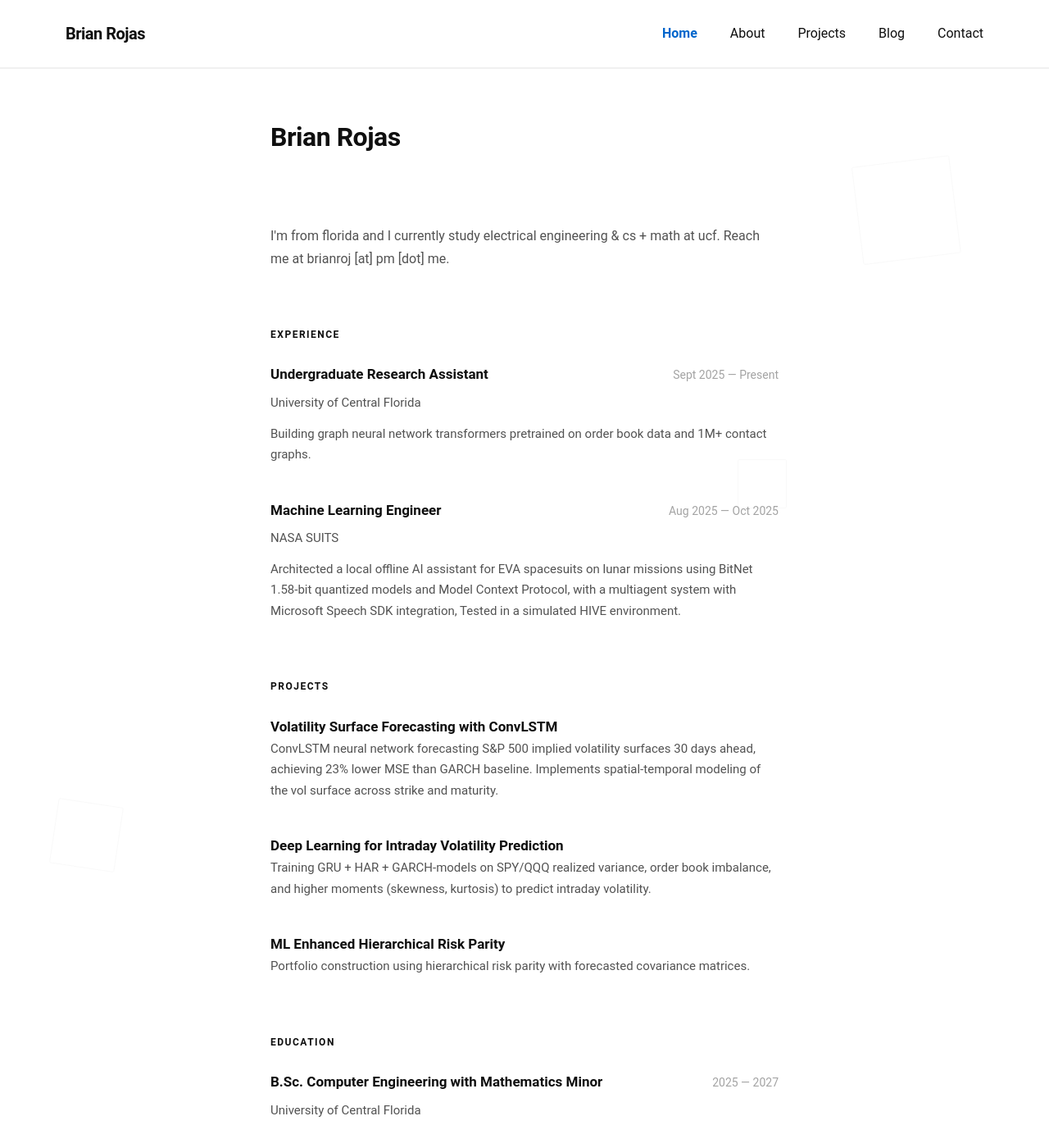
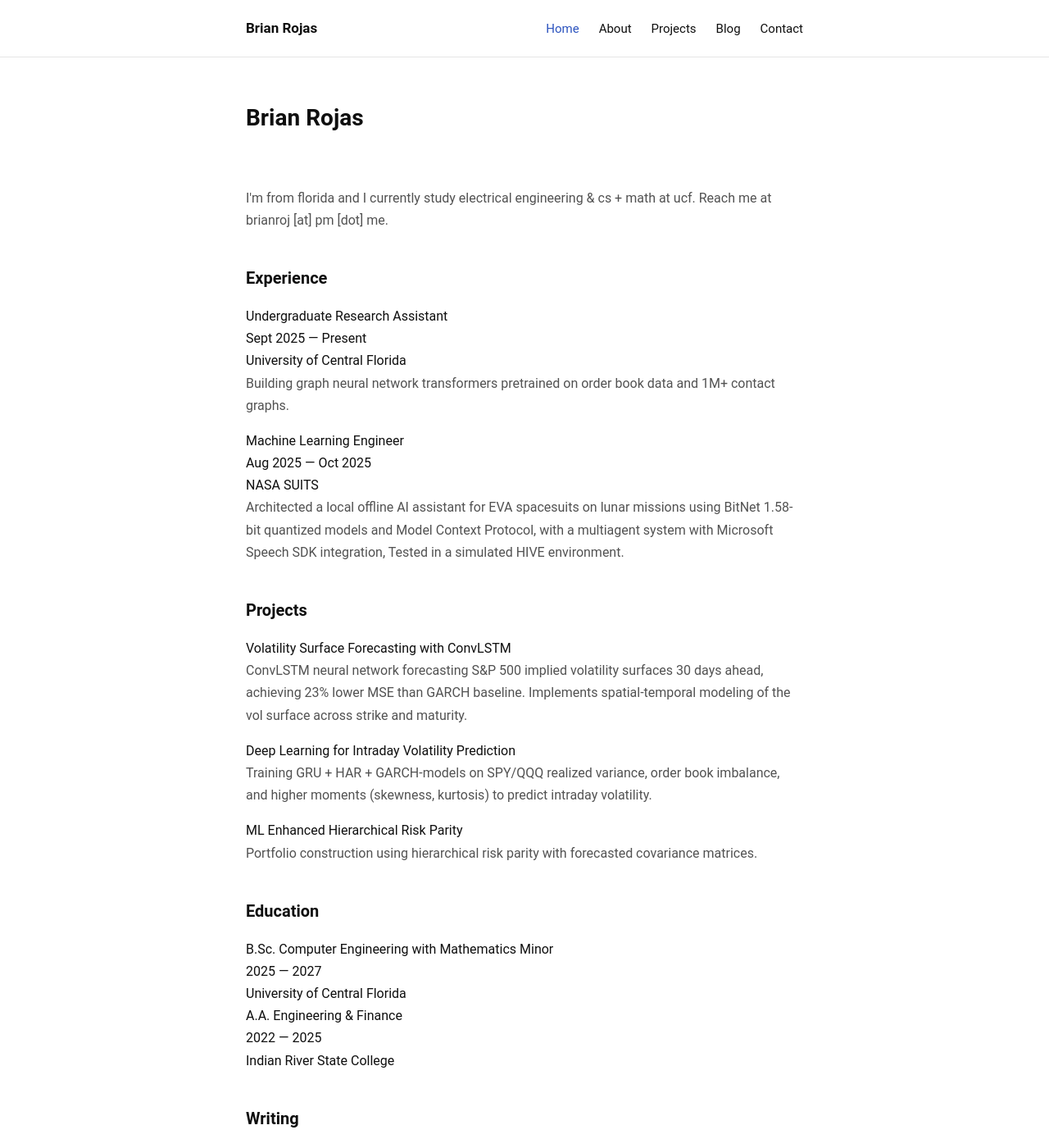
Before and after one commit to brianrojrc/brianrojrc.github.io, a Jekyll site: the page built from index.md, in a window 1280 px wide and 1400 px high. Shown: the whole window at 82% size. Built offline with Jekyll 4.4.1, drawn with Linux system fonts in a browser that asks for light colours.

Commit message:
Update style.scss

```diff
--- a/assets/css/style.scss
+++ b/assets/css/style.scss
@@ -9,18 +9,16 @@
 
 html {
     scroll-behavior: smooth;
-    scroll-padding-top: 80px;
 }
 
-// Color Variables
 :root {
     --bg-color: #ffffff;
     --text-primary: #0f0f0f;
     --text-secondary: #525252;
     --text-tertiary: #a3a3a3;
-    --accent-color: #0066cc;
-    --accent-hover: #0052a3;
-    --border-color: #f0f0f0;
+    --accent-color: #2A52BE;
+    --accent-hover: #1e3a8a;
+    --border-color: #e5e5e5;
 }
 
 @media (prefers-color-scheme: dark) {
@@ -28,103 +26,23 @@
         --bg-color: #0f0f0f;
         --text-primary: #fafafa;
         --text-secondary: #a3a3a3;
-        --text-tertiary: #525252;
-        --accent-color: #3399ff;
-        --accent-hover: #66b3ff;
-        --border-color: #1f1f1f;
+        --text-tertiary: #737373;
+        --accent-color: #60a5fa;
+        --accent-hover: #93c5fd;
+        --border-color: #262626;
     }
 }
 
 body {
-    font-family: 'Roboto', sans-serif;
+    font-family: 'Roboto', -apple-system, BlinkMacSystemFont, 'Segoe UI', sans-serif;
     line-height: 1.7;
     color: var(--text-primary);
     background: var(--bg-color);
     padding: 0;
     transition: background-color 0.3s ease, color 0.3s ease;
-    position: relative;
 }
 
-// Animations
-@keyframes fadeInUp {
-    from {
-        opacity: 0;
-        transform: translateY(30px);
-    }
-    to {
-        opacity: 1;
-        transform: translateY(0);
-    }
-}
-
-@keyframes fadeIn {
-    from {
-        opacity: 0;
-    }
-    to {
-        opacity: 1;
-    }
-}
-
-@keyframes drift {
-    0%, 100% {
-        transform: translate(0, 0) rotate(0deg);
-    }
-    33% {
-        transform: translate(20px, -20px) rotate(120deg);
-    }
-    66% {
-        transform: translate(-20px, 20px) rotate(240deg);
-    }
-}
-
-// Background decoration
-.bg-decoration {
-    position: fixed;
-    top: 0;
-    left: 0;
-    width: 100%;
-    height: 100%;
-    pointer-events: none;
-    z-index: 0;
-    overflow: hidden;
-}
-
-.square {
-    position: absolute;
-    border: 1.5px solid var(--border-color);
-    opacity: 0.4;
-    animation: drift linear infinite;
-    border-radius: 2px;
-
-    &:nth-child(1) {
-        width: 120px;
-        height: 120px;
-        top: 15%;
-        right: 10%;
-        animation-duration: 25s;
-    }
-
-    &:nth-child(2) {
-        width: 80px;
-        height: 80px;
-        top: 70%;
-        left: 5%;
-        animation-duration: 30s;
-        animation-delay: 5s;
-    }
-
-    &:nth-child(3) {
-        width: 60px;
-        height: 60px;
-        top: 40%;
-        right: 25%;
-        animation-duration: 20s;
-        animation-delay: 10s;
-    }
-}
-
-// Navigation
+/* Navigation */
 nav {
     position: fixed;
     top: 0;
@@ -132,268 +50,267 @@
     right: 0;
     background: var(--bg-color);
     z-index: 100;
-    border-bottom: 2px solid var(--border-color);
-    animation: fadeIn 0.6s ease-out;
-    transition: box-shadow 0.3s ease;
+    border-bottom: 1px solid var(--border-color);
+}
 
-    .nav-container {
-        max-width: 1200px;
+nav .nav-container {
+    max-width: 720px;
     margin: 0 auto;
-        padding: 24px 40px;
+    padding: 20px;
     display: flex;
     justify-content: space-between;
     align-items: center;
-    }
 }
 
 .nav-brand {
     font-weight: 600;
     color: var(--text-primary);
-    font-size: 20px;
-    letter-spacing: -0.5px;
+    font-size: 17px;
     text-decoration: none;
-    transition: color 0.2s ease;
-
-    &:hover {
-        color: var(--accent-color);
-    }
-
-    &::after {
-        display: none;
-    }
 }
 
 .nav-links {
     display: flex;
-    gap: 40px;
+    gap: 24px;
     list-style: none;
-
-    a {
-        color: var(--text-primary);
-        font-size: 16px;
-        transition: color 0.2s ease;
-        text-decoration: none;
-        font-family: 'Roboto', sans-serif;
-        position: relative;
-
-        &::after {
-            display: none;
 }
 
-        &:hover {
-            color: var(--accent-color);
-            transform: none;
+.nav-links a {
+    color: var(--text-primary);
+    font-size: 15px;
+    text-decoration: none;
+    transition: color 0.2s ease;
 }
 
-        &.active {
+.nav-links a:hover,
+.nav-links a.active {
     color: var(--accent-color);
-            font-weight: 600;
-        }
-    }
 }
 
-// Container
+/* Container */
 .container {
-    max-width: 700px;
+    max-width: 720px;
     margin: 0 auto;
-    padding: 120px 40px 80px;
-    position: relative;
-    z-index: 1;
+    padding: 120px 20px 80px;
 }
 
-// Header
+/* Header */
 header {
-    margin-bottom: 80px;
-    margin-top: 20px;
-    animation: fadeInUp 0.8s ease-out;
+    margin-bottom: 60px;
 }
 
 h1.name {
-    font-size: 32px;
-    font-weight: 600;
+    font-size: 28px;
+    font-weight: bold;
     color: var(--text-primary);
-    letter-spacing: -0.5px;
-    margin-bottom: 16px;
-    animation: fadeInUp 0.8s ease-out 0.2s backwards;
+    margin-bottom: 20px;
 }
 
-// Sections
+/* Sections */
 section {
-    margin-bottom: 64px;
-    animation: fadeInUp 0.8s ease-out backwards;
-
-    &:nth-of-type(1) { animation-delay: 0.5s; }
-    &:nth-of-type(2) { animation-delay: 0.6s; }
-    &:nth-of-type(3) { animation-delay: 0.7s; }
-    &:nth-of-type(4) { animation-delay: 0.8s; }
-    &:nth-of-type(5) { animation-delay: 0.9s; }
+    margin-bottom: 40px;
 }
 
 h2 {
-    font-size: 12px;
+    font-size: 20px;
     font-weight: 600;
-    margin-bottom: 24px;
+    margin-bottom: 16px;
     color: var(--text-primary);
-    letter-spacing: 1.5px;
-    text-transform: uppercase;
-    position: relative;
-    display: inline-block;
-
-    &::before {
-        content: '';
-        position: absolute;
-        width: 0;
-        height: 2px;
-        bottom: -4px;
-        left: 0;
-        background: var(--accent-color);
-        transition: width 0.6s ease;
-    }
-}
-
-section:hover h2::before {
-    width: 40px;
 }
 
 p {
     margin-bottom: 16px;
     color: var(--text-secondary);
     font-size: 16px;
+    line-height: 1.7;
 }
 
-// Work and Project Items
-.work-item,
-.project-item {
-    margin-bottom: 40px;
-    padding-left: 0;
-    opacity: 1;
-    transition: transform 0.3s ease;
-
-    &:hover {
-        transform: translateX(4px);
-
-        .item-title {
+/* Links */
+a {
     color: var(--accent-color);
-        }
-    }
-
-    &:last-child {
-        margin-bottom: 0;
-    }
-}
-
-.item-header {
-    display: flex;
-    justify-content: space-between;
-    align-items: baseline;
-    margin-bottom: 8px;
-    flex-wrap: wrap;
-    gap: 8px;
-}
-
-.item-title {
-    font-weight: 600;
-    color: var(--text-primary);
-    font-size: 17px;
+    text-decoration: underline;
+    text-underline-offset: 0.2em;
     transition: color 0.2s ease;
 }
 
-.item-description {
-    color: var(--text-secondary);
-    font-size: 15px;
-    line-height: 1.7;
+a:hover {
+    color: var(--accent-hover);
 }
 
-.item-subtitle {
+.nav-links a {
+    text-decoration: none;
+}
+
+span {
+    color: var(--accent-color);
+}
+
+/* Simple list styling */
+ul {
     color: var(--text-secondary);
-    font-size: 15px;
+}
+
+/* Footer */
+footer {
+    padding-top: 60px;
+    border-top: 1px solid var(--border-color);
+    margin-top: 80px;
+}
+
+footer p {
+    font-size: 14px;
+    color: var(--text-tertiary);
+}
+
+/* Projects Page Styles */
+.page-header {
+    margin-bottom: 60px;
+}
+
+.page-marker,
+.section-marker {
+    color: var(--text-tertiary);
+    font-size: 14px;
+    margin-right: 12px;
+}
+
+.intro {
+    color: var(--text-secondary);
+    font-size: 17px;
+    margin-top: 12px;
+}
+
+.projects {
+    margin-top: 40px;
+}
+
+.project-item-detailed {
+    margin-bottom: 48px;
+}
+
+.project-header {
+    display: flex;
+    gap: 20px;
+    align-items: flex-start;
+}
+
+.project-number {
+    font-size: 18px;
+    font-weight: 600;
+    color: var(--text-tertiary);
+    min-width: 30px;
+}
+
+.project-content {
+    flex: 1;
+}
+
+.project-title-large {
+    font-size: 20px;
+    font-weight: 600;
+    color: var(--text-primary);
     margin-bottom: 12px;
 }
 
-.item-date {
-    font-size: 14px;
-    color: var(--text-tertiary);
-    white-space: nowrap;
+.project-description {
+    color: var(--text-secondary);
+    font-size: 16px;
+    line-height: 1.7;
+    margin-bottom: 16px;
 }
 
-// Links
-a {
-    color: var(--accent-color);
-    text-decoration: none;
-    transition: all 0.2s ease;
-    position: relative;
-
-    &::after {
-        content: '';
-        position: absolute;
-        width: 0;
-        height: 1px;
-        bottom: -2px;
-        left: 0;
-        background-color: var(--accent-hover);
-        transition: width 0.3s ease;
+.project-tags {
+    display: flex;
+    gap: 12px;
+    flex-wrap: wrap;
 }
 
-    &:hover {
-        color: var(--accent-hover);
-        transform: translateY(-1px);
-
-        &::after {
-            width: 100%;
-        }
-    }
+.tag {
+    display: inline-block;
+    padding: 4px 12px;
+    background: var(--border-color);
+    color: var(--text-primary);
+    font-size: 13px;
+    border-radius: 4px;
 }
 
-strong {
-    font-weight: 600;
-    color: var(--text-primary);
-}
-
-// Responsive
+/* Responsive */
 @media (max-width: 768px) {
     nav .nav-container {
-        padding: 16px 24px;
+        padding: 16px 20px;
         flex-direction: column;
         gap: 12px;
+        align-items: flex-start;
     }
 
     .nav-links {
         gap: 16px;
+    }
 
-        a {
-            font-size: 13px;
+    .nav-links a {
+        font-size: 14px;
+    }
+
+    .container {
+        padding: 100px 20px 60px;
+    }
+
+    h1.name {
+        font-size: 24px;
+    }
+
+    header {
+        margin-bottom: 40px;
+    }
+
+    section {
+        margin-bottom: 32px;
+    }
+
+    .project-header {
+        flex-direction: column;
+        gap: 12px;
     }
 }
 
-    .container {
-        padding: 100px 24px 60px;
+/* Blog list styles */
+.blog-list {
+    margin-top: 40px;
 }
 
-    h1.name {
-        font-size: 28px;
+.blog-post-item {
+    margin-bottom: 32px;
+    padding-bottom: 32px;
+    border-bottom: 1px solid var(--border-color);
 }
 
-    header {
-        margin-bottom: 60px;
+.blog-post-item:last-child {
+    border-bottom: none;
 }
 
-    section {
-        margin-bottom: 48px;
+.post-meta {
+    font-size: 14px;
+    color: var(--text-tertiary);
+    margin-bottom: 8px;
 }
 
-    .item-header {
-        flex-direction: column;
-        align-items: flex-start;
-    }
+.post-title {
+    font-size: 20px;
+    font-weight: 600;
+    margin-bottom: 8px;
 }
 
-// Selection color
-::selection {
-    background: rgba(0, 102, 204, 0.2);
+.post-title a {
     color: var(--text-primary);
+    text-decoration: none;
 }
 
-::-moz-selection {
-    background: rgba(0, 102, 204, 0.2);
-    color: var(--text-primary);
+.post-title a:hover {
+    color: var(--accent-color);
 }
+
+.post-excerpt {
+    color: var(--text-secondary);
+    font-size: 15px;
+    line-height: 1.6;
+}
```
Lines whose indentation alone changed are shown as unchanged.
